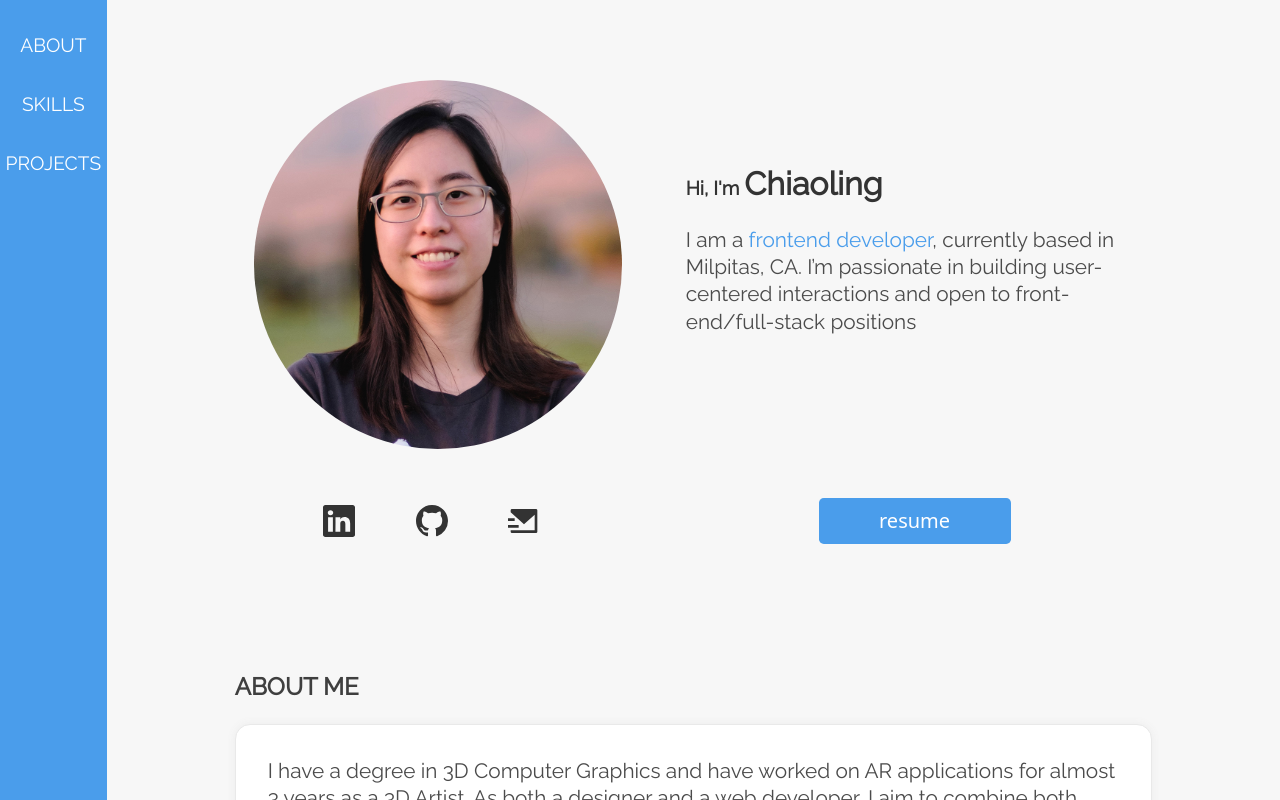
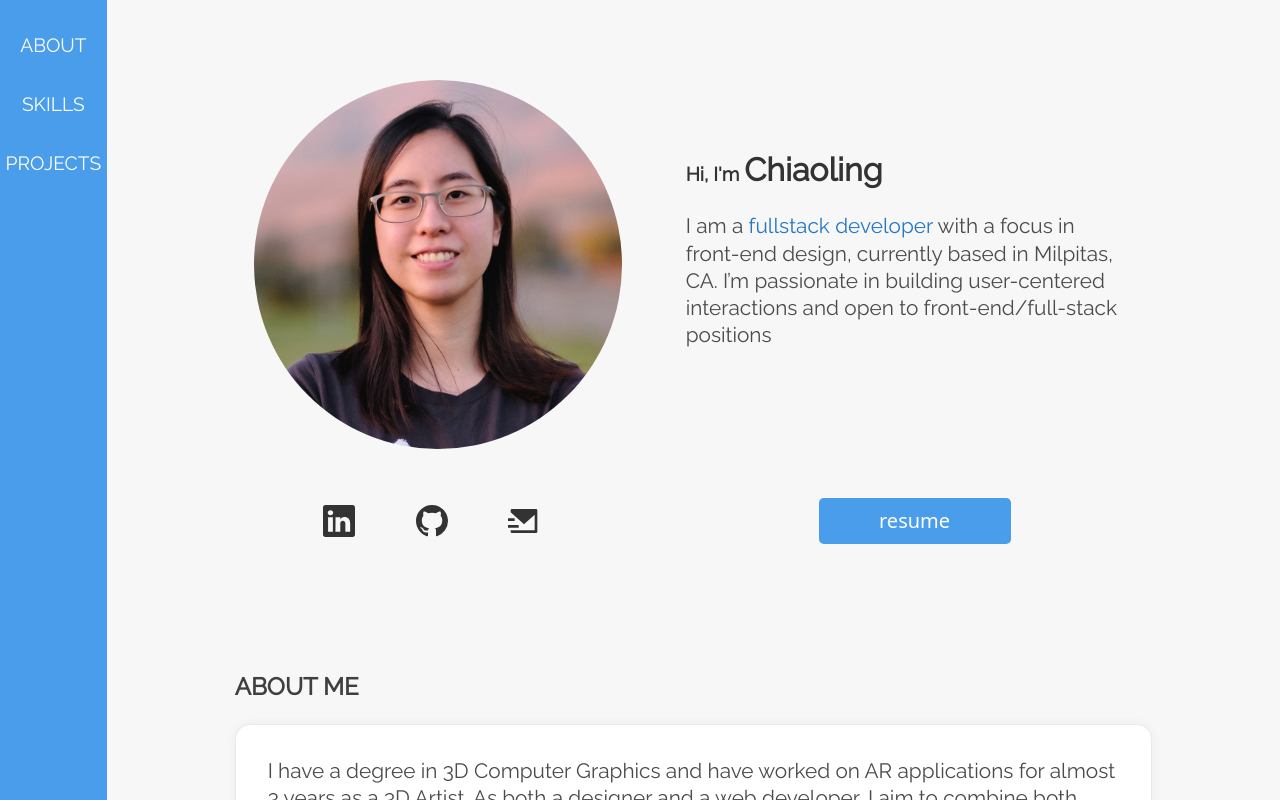
Before and after one commit to chiaolinghong3d/Projects, a React (Create React App) app: page / in a window 1280 px wide. Shown: the top 800 px of the page. Built offline with nearby package versions, Linux system fonts and the light colour scheme.

Commit message:
updated Home component introduction.

```diff
--- a/src/components/Home.jsx
+++ b/src/components/Home.jsx
@@ -17,7 +17,7 @@ function Home() {
         <div className='col-sm-6'>
         <h1><span style={{fontSize: '1.2rem'}}>Hi, I'm </span>Chiaoling</h1>
           <p className='pt-2 '>
-            I am a <span style={{ color: "#4A9DEB" }}>frontend developer</span>,
+            I am a <span className='blue'>fullstack developer</span> with a focus in front-end design,
             currently based in Milpitas, CA. I’m passionate in building
             user-centered interactions and open to front-end/full-stack
             positions
```
